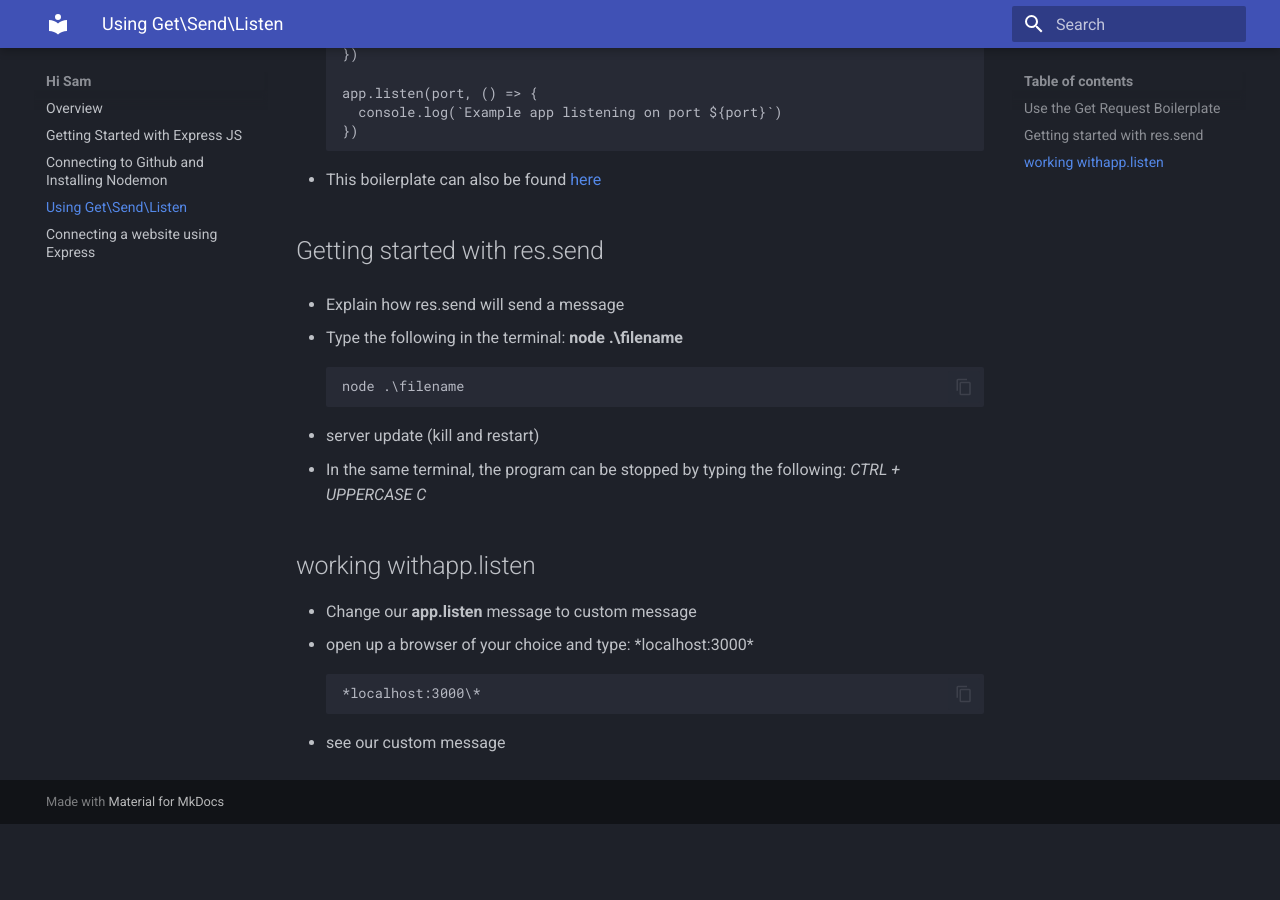
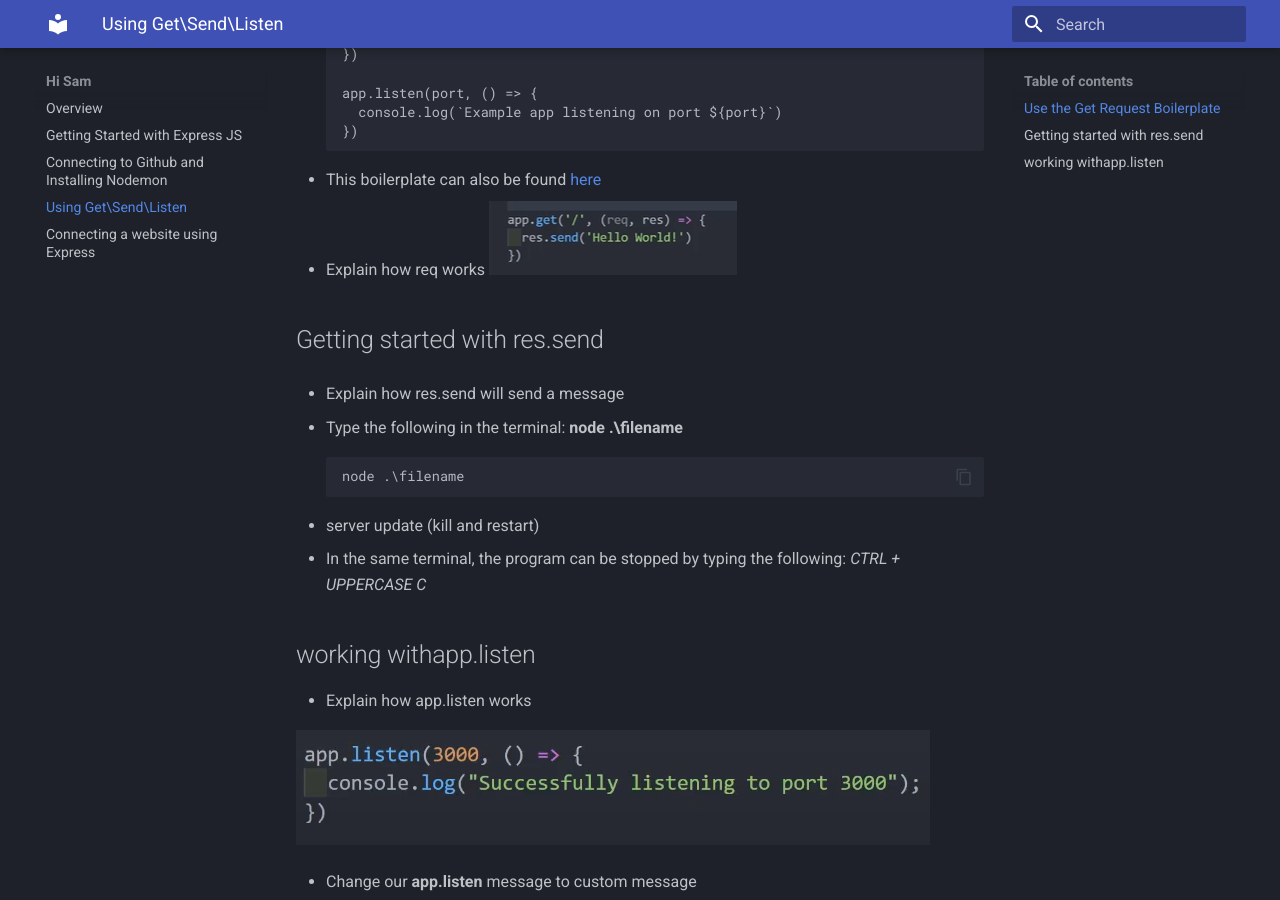
Before and after one commit to NBSutton98/COM-Documentation, an MkDocs documentation site: the page built from docs/task3.md, in a window 1280 px wide and 900 px high, scrolled down 417 px. Built offline with MkDocs 1.6.1 and Material for MkDocs 9.7.7, drawn with Linux system fonts in a browser that asks for light colours; before the commit the page ends 1241 px from its top, so only the background shows below that.

Commit message:
Update task3.md

````diff
--- a/docs/task3.md
+++ b/docs/task3.md
@@ -18,6 +18,8 @@
 })
 ```
 - This boilerplate can also be found [here](https://expressjs.com/en/starter/hello-world.html)
+- Explain how req works
+![requestBP](./task3/getRequestBoiler.png)
 
 ## Getting started with res.send
 - Explain how res.send will send a message
@@ -31,9 +33,18 @@
 
 
 ## working withapp.listen
-- Change our **app.listen** message to custom message
+- Explain how app.listen works
+
+![listenBP](./task3/listenBoilerPlate.png)
+
+-  Change our **app.listen** message to custom message
+
+![message](./task3/getSendAMessage.png)
+
 - open up a browser of your choice and type: *localhost:3000\*
 ```
 *localhost:3000\*
 ```
 - see our custom message
+
+![message](./task3/listenTest.png)
````
